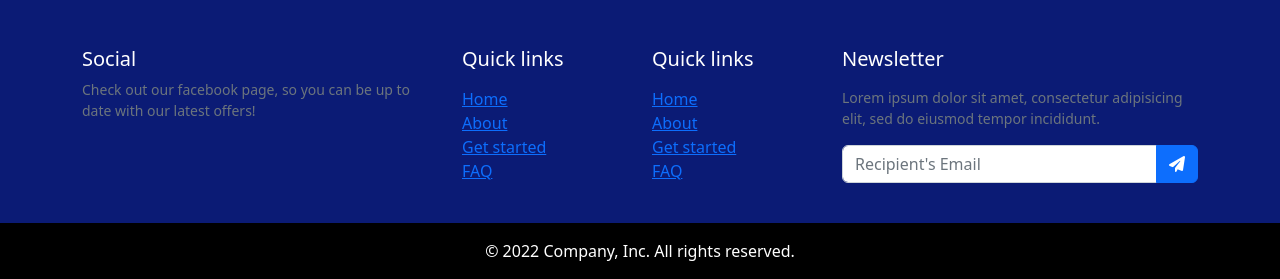
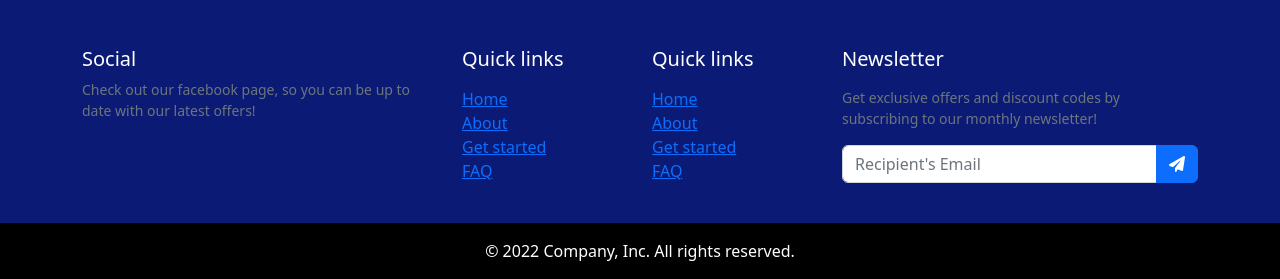
Before and after one commit to Awoyalejohn/GDS, a Django app: page / in a window 1280 px wide. Shown: the part 1132-1411 px from the top of the page. Run offline with Django 4.2, Linux system fonts and the light colour scheme; some libraries are stand-ins or nearby versions.

Commit message:
Add information about newsletter in footer

```diff
--- a/templates/base.html
+++ b/templates/base.html
@@ -130,7 +130,7 @@
           </div>
           <div class="col-lg-4 col-md-6">
               <h5 class="text-white mb-3">Newsletter</h5>
-              <p class="small text-muted">Lorem ipsum dolor sit amet, consectetur adipisicing elit, sed do eiusmod tempor incididunt.</p>
+              <p class="small text-muted">Get exclusive offers and discount codes by subscribing to our monthly newsletter!</p>
               <form action="#">
                   <div class="input-group mb-3">
                       <input class="form-control" type="text" placeholder="Recipient's Email" aria-label="Recipient's Email" aria-describedby="button-addon2">
```
